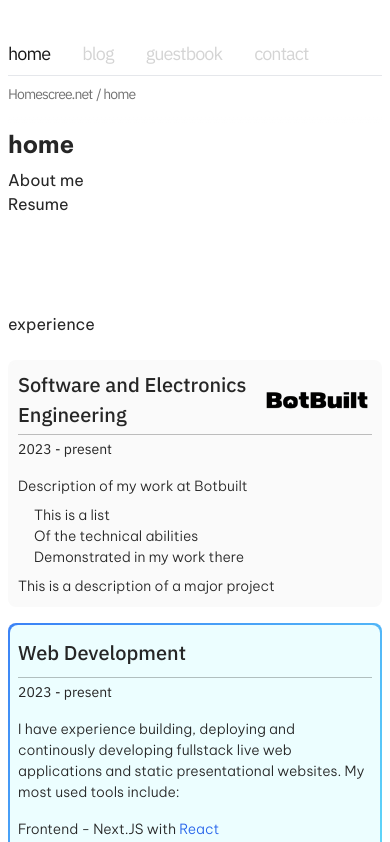
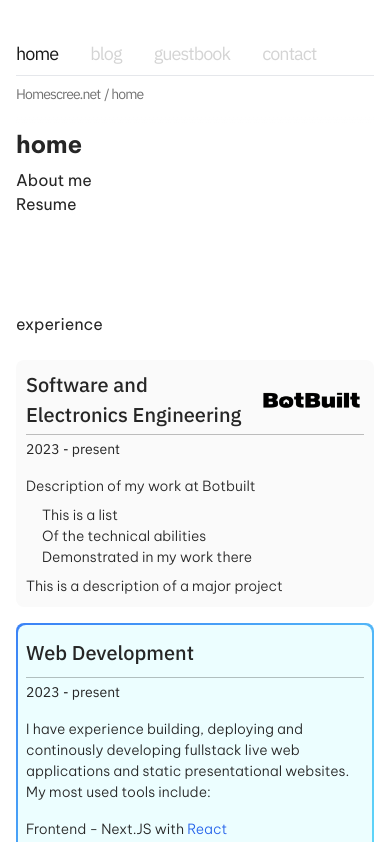
Before and after one commit to a-me-lia/homescreenet, a Next.js app: page /home in a window 390 px wide. Shown: the top 842 px of the page. Built offline with nearby package versions, Linux system fonts and the light colour scheme.

Commit message:
undid prev
Signed-off-by: matthewguo86 <110259342+a-me-lia@users.noreply.github.com>

```diff
--- a/src/app/blog/[slug]/page.tsx
+++ b/src/app/blog/[slug]/page.tsx
@@ -92,7 +92,7 @@ export default async function Blog({ params }: { params: any }) {
   const [allViews] = await Promise.all([getViewsCount()]);
 
   return (
-    <section className="min-h-screen bg-white mx-2  md:mx-auto md:w-[742px]  relative">
+    <section className="min-h-screen bg-white mx-4  md:mx-auto md:w-[742px]  relative">
       <script type="application/ld+json" suppressHydrationWarning>
         {JSON.stringify(post.structuredData)}
       </script>
--- a/src/app/blog/client.tsx
+++ b/src/app/blog/client.tsx
@@ -12,7 +12,7 @@ export default function Client(props: any) {
   const searchParams = useSearchParams();
 
   return (
-    <section className="min-h-screen bg-white mx-2 md:mx-auto md:w-[742px]  relative ">
+    <section className="min-h-screen bg-white mx-4 md:mx-auto md:w-[742px]  relative ">
       <H1>blog :w:</H1>
       <h2 className=" text-lg mb-8 ">
         <Balancer> read about the world. and sometimes shrimp.</Balancer>
--- a/src/app/components/navbar.tsx
+++ b/src/app/components/navbar.tsx
@@ -55,7 +55,7 @@ export default function Navbar() {
 
   return (
     <nav className="flex flex-col text-[18px] tracking-tighter font-mono ">
-      <div className="md:mx-auto md:w-[742px]  mx-2 h-max  flex flex-col fixed right-0 top-0 left-0 z-50 bg-gradient-to-b pb-4 from-white via-white to-transparent via-90% ">
+      <div className="md:mx-auto md:w-[742px]  mx-4 h-max  flex flex-col fixed right-0 top-0 left-0 z-50 bg-gradient-to-b pb-4 from-white via-white to-transparent via-90% ">
         <div className="flex flex-row md:mt-8 mt-10 ">
           <div className="flex flex-row items-baseline -mr-6 ">
             <Link href={"/"} className="md:block hidden" id="homescree.net">
--- a/src/app/contact/page.tsx
+++ b/src/app/contact/page.tsx
@@ -10,7 +10,7 @@ export const metadata: Metadata = {
 };
 export default function Page() {
   return (
-    <section className="min-h-screen bg-white mx-2  md:mx-auto md:w-[742px]  relative">
+    <section className="min-h-screen bg-white mx-4  md:mx-auto md:w-[742px]  relative">
       <H1>contact ^-^</H1>
       <Form></Form>
     </section>
--- a/src/app/guestbook/page.tsx
+++ b/src/app/guestbook/page.tsx
@@ -36,7 +36,7 @@ export default async function Page() {
   }
 
   return (
-    <section className="min-h-screen bg-white mx-2  md:mx-auto md:w-[742px]   relative">
+    <section className="min-h-screen bg-white mx-4 md:mx-auto md:w-[742px]   relative">
       <H1>guestbook :p</H1>
       <Client></Client>
       {entries?.map((entry) => (
--- a/src/app/home/about/page.tsx
+++ b/src/app/home/about/page.tsx
@@ -11,7 +11,7 @@ export const metadata: Metadata = {
 
 export default function Page() {
   return (
-    <section className="min-h-screen bg-white mx-2  md:mx-auto md:w-[742px]  relative">
+    <section className="min-h-screen bg-white mx-4  md:mx-auto md:w-[742px]  relative">
       <H1>about</H1>
       {allAboutPages
         .sort((a, b) => {
--- a/src/app/home/home.tsx
+++ b/src/app/home/home.tsx
@@ -9,7 +9,7 @@ import { ExperienceCard } from "../components/experienceCard";
 
 export default function Home(){
     return(
-        <main className="min-h-screen bg-white mx-2  md:mx-auto md:w-[742px]  relative">
+        <main className="min-h-screen bg-white mx-4  md:mx-auto md:w-[742px]  relative">
         <H1>home</H1>
         <ul className="flex flex-col">
           <li>
--- a/src/app/home/resume/page.tsx
+++ b/src/app/home/resume/page.tsx
@@ -9,7 +9,7 @@ export const metadata: Metadata = {
 
 export default function Page() {
   return (
-    <section className="min-h-screen bg-white mx-2  md:mx-auto md:w-[742px]  relative ">
+    <section className="min-h-screen bg-white mx-4 md:mx-auto md:w-[742px]  relative ">
       <H1>resume</H1>
     </section>
   );
```
